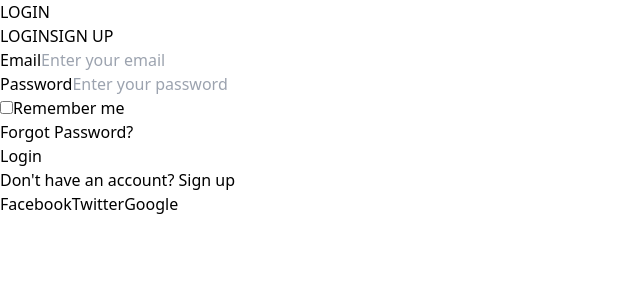
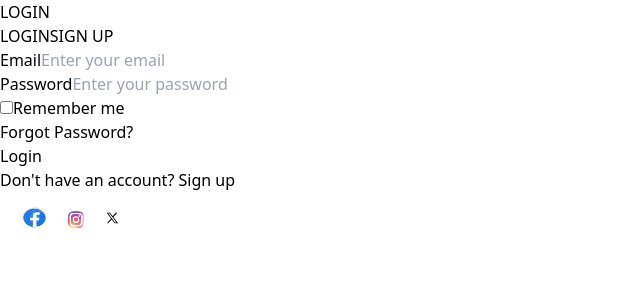
Before and after one commit to Ukevine/Login, a React (Vite) app in the folder login/: page / in a window 1280 px wide. Shown: the top 300 px of the page, without its empty margins (0-640 px from the left). Built offline with nearby package versions, Linux system fonts and the light colour scheme.

Commit message:
[kevyyy]

```diff
--- a/login/src/components/login/Login.jsx
+++ b/login/src/components/login/Login.jsx
@@ -1,4 +1,5 @@
 import React from 'react';
+import media from '../../assets/media.png'
 
 const Login = () => {
   return (
@@ -33,9 +34,7 @@ const Login = () => {
           <p className="text-sm text-center text-gray-400">Don't have an account? <a href="#" className="text-blue-500">Sign up</a></p>
         </div>
         <div className="flex justify-center mt-4">
-          <a href="#" className="text-gray-700 mx-2">Facebook</a>
-          <a href="#" className="text-gray-700 mx-2">Twitter</a>
-          <a href="#" className="text-gray-700 mx-2">Google</a>
+         <img src={media}/>
         </div>
       </div>
     </div>
```
Also changed, not shown: login/src/assets/media.png (added).
